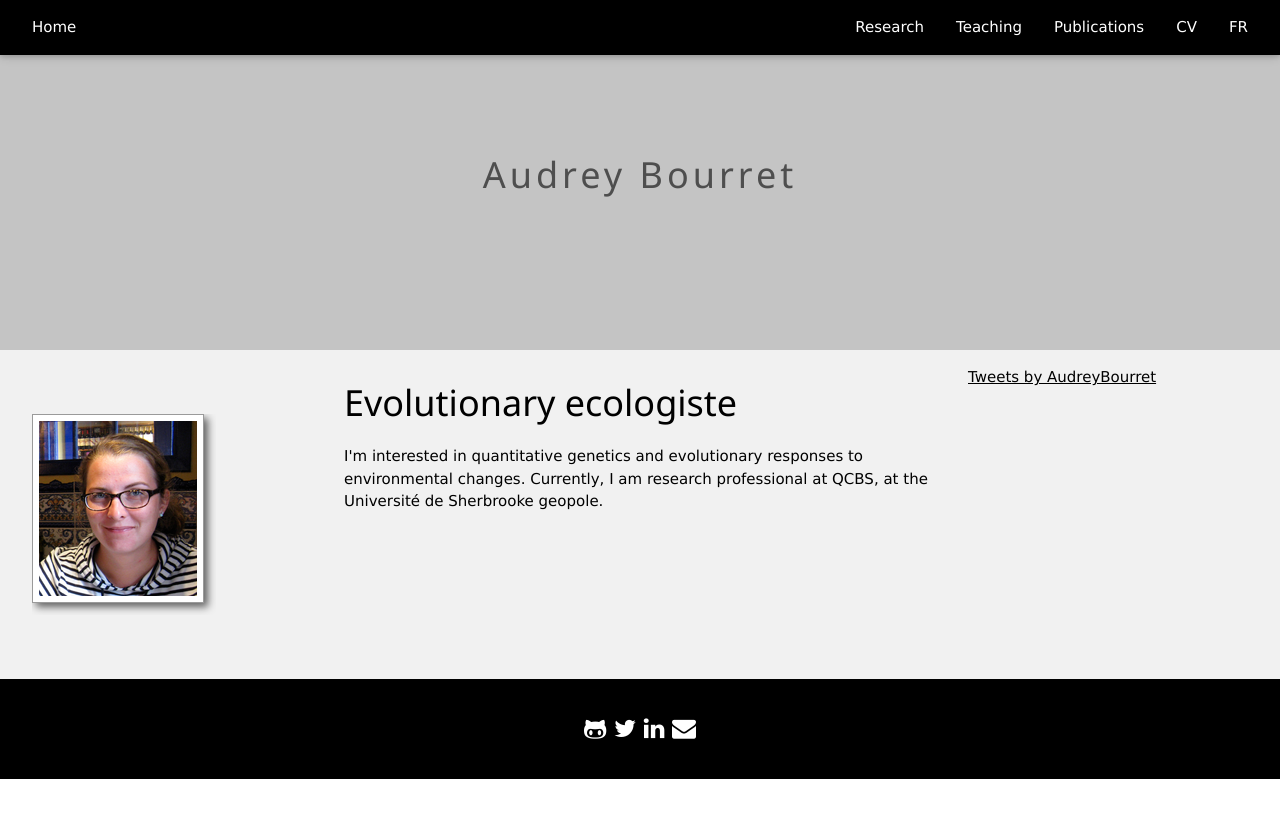
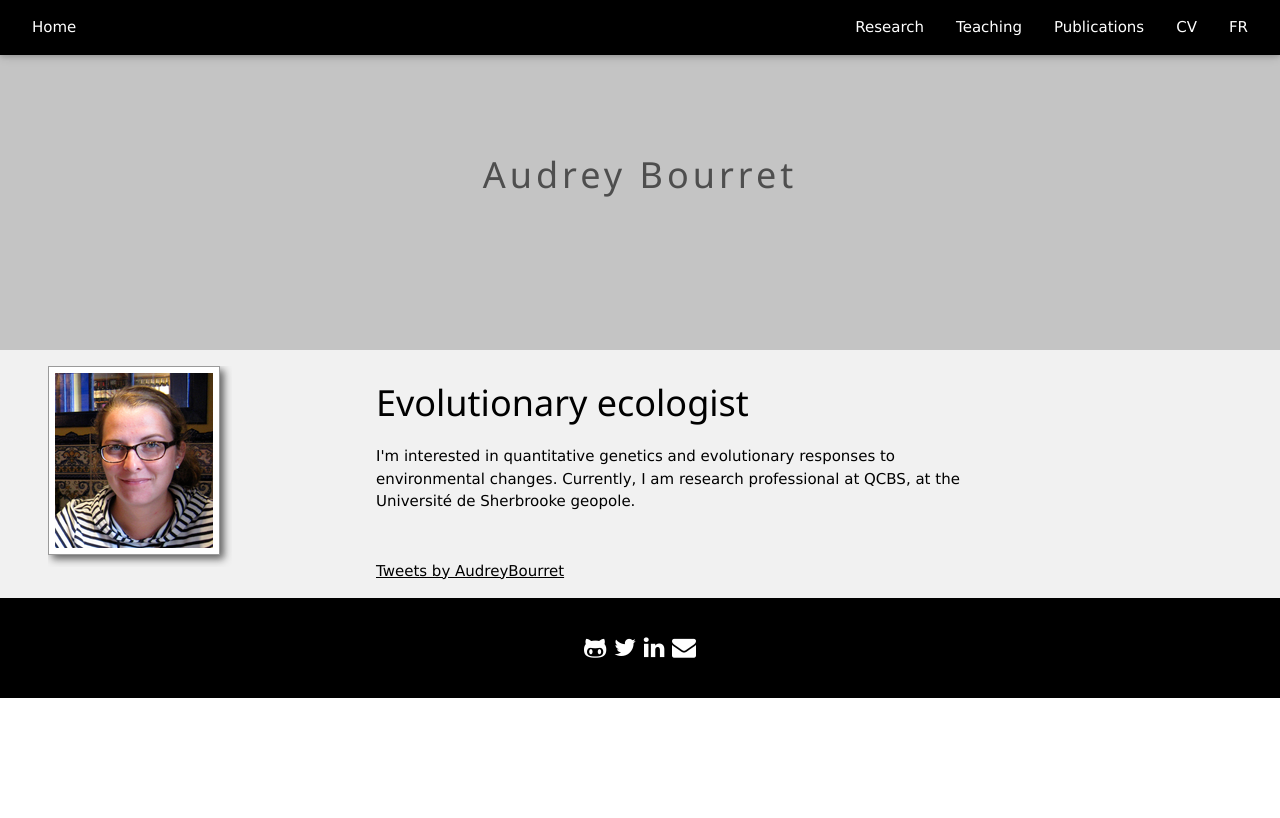
Before and after one commit to biodray/biodray.github.io, a Jekyll site: the page built from index.html, in a window 1280 px wide. Shown: the top 818 px of the page. Built offline with Jekyll 4.4.1, drawn with Linux system fonts in a browser that asks for light colours; comment, search, counter and statistics services are not loaded.

Commit message:
Little changes

```diff
--- a/index.html
+++ b/index.html
@@ -6,12 +6,12 @@ title: Audrey Bourret
 <div class="w3-container w3-light-gray">
     <div class="w3-row">
 
-    	<div class="w3-col w3-container w3-padding-64" style="width:25%">
+    	<div class="w3-col w3-container w3-margin" style="width:25%">
      		<img src="https://biodray.github.io/assets/img/Myself.png" alt="Myself">
     	</div>
 
     	<div class="w3-col w3-container w3-padding-16" style="width:50%">
-      		<h1> Evolutionary ecologiste </h1>
+      		<h1> Evolutionary ecologist </h1>
   			<p> I'm interested in quantitative genetics and evolutionary responses to environmental changes. Currently, I am research professional at QCBS, at the Université de Sherbrooke geopole.</p>
   		</div>
 
--- a/publications/index.html
+++ b/publications/index.html
@@ -9,7 +9,7 @@ li{
 </style>
 
 <div class="w3-container w3-light-gray w3-padding-32">
- <h5>Peer-reviewed articles</h5>
+ <h4>Peer-reviewed articles</h4>
   <ol reversed>
       <li><b>Bourret A</b>, Belisle M, Pelletier F and Garant D (<b>2017</b>). Evolutionary potential of morphological traits across different life-history stages. <a href="http://doi.wiley.com/10.1111/jeb.13031"><i>Journal of Evolutionary Biology</i>, 30:616-626.</a></li>
       <li><b>Bourret A</b> and Garant D (<b>2017</b>). Precision and accuracy of quantitative genetics estimates in study systems with high rate of extra-pair reproduction and low recruitment. <a href="http://www.nature.com/doifinder/10.1038/hdy.2016.92"><i>Heredity</i>, 118:229-238.</a></li>
@@ -25,8 +25,8 @@ li{
   </ol>
 </div>
 
-<div class="w3-container">
- <h5>Research reports</h5>
+<div class="w3-container w3-light-gray w3-padding-32">
+ <h4>Research reports</h4>
   <ol reversed>
  	<li>Turgeon J and <b>Bourret A</b> (<b>2013</b>). Genetic differentiation and origin of the Shortjaw Cisco (<i>Coregonus zenithicus</i>) in the Great Lakes and other inland Canadian lakes. <i>DFO Canadian Science Advisory Secretariat Research Document</i> 2013/046. iv + 37 p.</li>
  	<li>Dodson JJ, <b>Bourret A</b>, Turgeon J, Lecompte F and Legault M (<b>2012</b>). Projet AFLP sur les populations d'eperlans arc-en-ciel anadromes du Saint-Laurent. Ministere des Ressources naturelles. Direction de l'expertise sur la faune et ses habitats. 21 p.</li>
```
